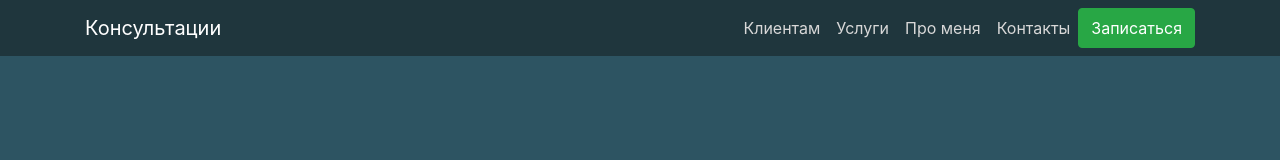
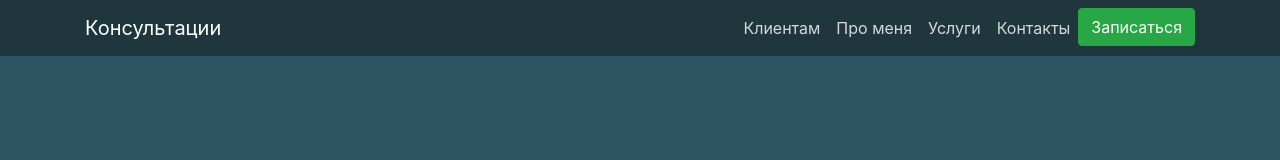
Before and after one commit to danilissadovski/relocate-consultation, a React (Create React App) app: page / in a window 1280 px wide. Shown: the top 160 px of the page. Built offline with nearby package versions, Linux system fonts and the light colour scheme.

Commit message:
add calendar refactoring

```diff
--- a/src/components/attendance/attendance.js
+++ b/src/components/attendance/attendance.js
@@ -10,7 +10,7 @@ import AttendanceBox from "./attendance-box";
 class Attendance extends Component {
   render() {
     return (
-      <div>
+      <div id="attendance">
         <div className="subComponent">
           <Container>
             <header className="headerTitle text-center">
--- a/src/components/carousel/carousel.js
+++ b/src/components/carousel/carousel.js
@@ -15,6 +15,7 @@ export default class Carousel extends React.Component {
         naturalSlideWidth={100}
         naturalSlideHeight={50}
         totalSlides={3}
+        id="carousel"
       >
         <Slider>
           <Slide index={0}>I am the first Slide.</Slide>
--- a/src/components/footer/footer.js
+++ b/src/components/footer/footer.js
@@ -9,7 +9,7 @@ import FooterSvgBox from "./footer-svg-box";
 class Footer extends Component {
   render() {
     return (
-      <div className="subComponent-lg" id="footerBody">
+      <div className="subComponent-lg" id="footer">
         <Container>
           <header className="headerTitle text-center">
             <b>Не жди!</b> <b>Свяжись со мной сейчас</b>
--- a/src/components/header/header.js
+++ b/src/components/header/header.js
@@ -3,7 +3,7 @@ import { Button } from "reactstrap";
 import { Link } from "react-router-dom";
 import "./header.css";
 const Header = () => (
-  <div>
+  <div id="header">
     <main className="cover-page" id="hero">
       <section className="wrapped-page">
         <div className="item-center">
--- a/src/components/nav-bar/nav-bar.js
+++ b/src/components/nav-bar/nav-bar.js
@@ -11,6 +11,7 @@ import {
   Button,
 } from "reactstrap";
 import "./nav-bar.css";
+import { Link } from "react-router-dom";
 
 class NavBar extends React.Component {
   constructor(props) {
@@ -42,18 +43,20 @@ class NavBar extends React.Component {
             <Collapse isOpen={this.state.isOpen} navbar>
               <Nav className="ml-auto" navbar>
                 <NavItem>
-                  <NavLink href="#">Клиентам</NavLink>
+                  <NavLink href="#header">Клиентам</NavLink>
                 </NavItem>
                 <NavItem>
-                  <NavLink href="#">Услуги</NavLink>
+                  <NavLink href="#carousel">Про меня</NavLink>
                 </NavItem>
                 <NavItem>
-                  <NavLink href="#">Про меня</NavLink>
+                  <NavLink href="#attendance">Услуги</NavLink>
                 </NavItem>
                 <NavItem>
-                  <NavLink href="#">Контакты</NavLink>
+                  <NavLink href="#footer">Контакты</NavLink>
                 </NavItem>
-                <Button color="success">Записаться</Button>
+                <Link to="/register">
+                  <Button color="success">Записаться</Button>
+                </Link>
               </Nav>
             </Collapse>
           </Container>
```
